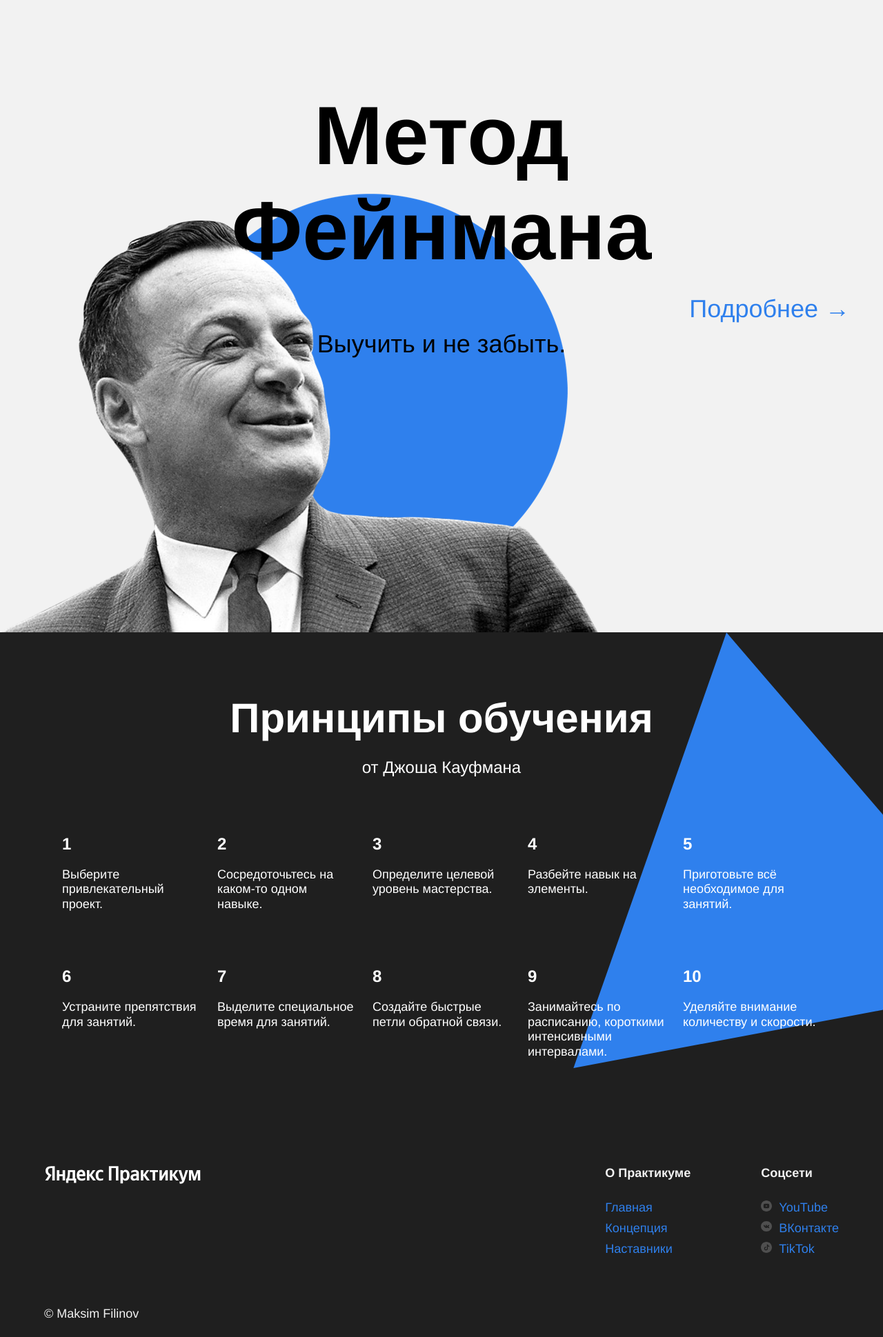
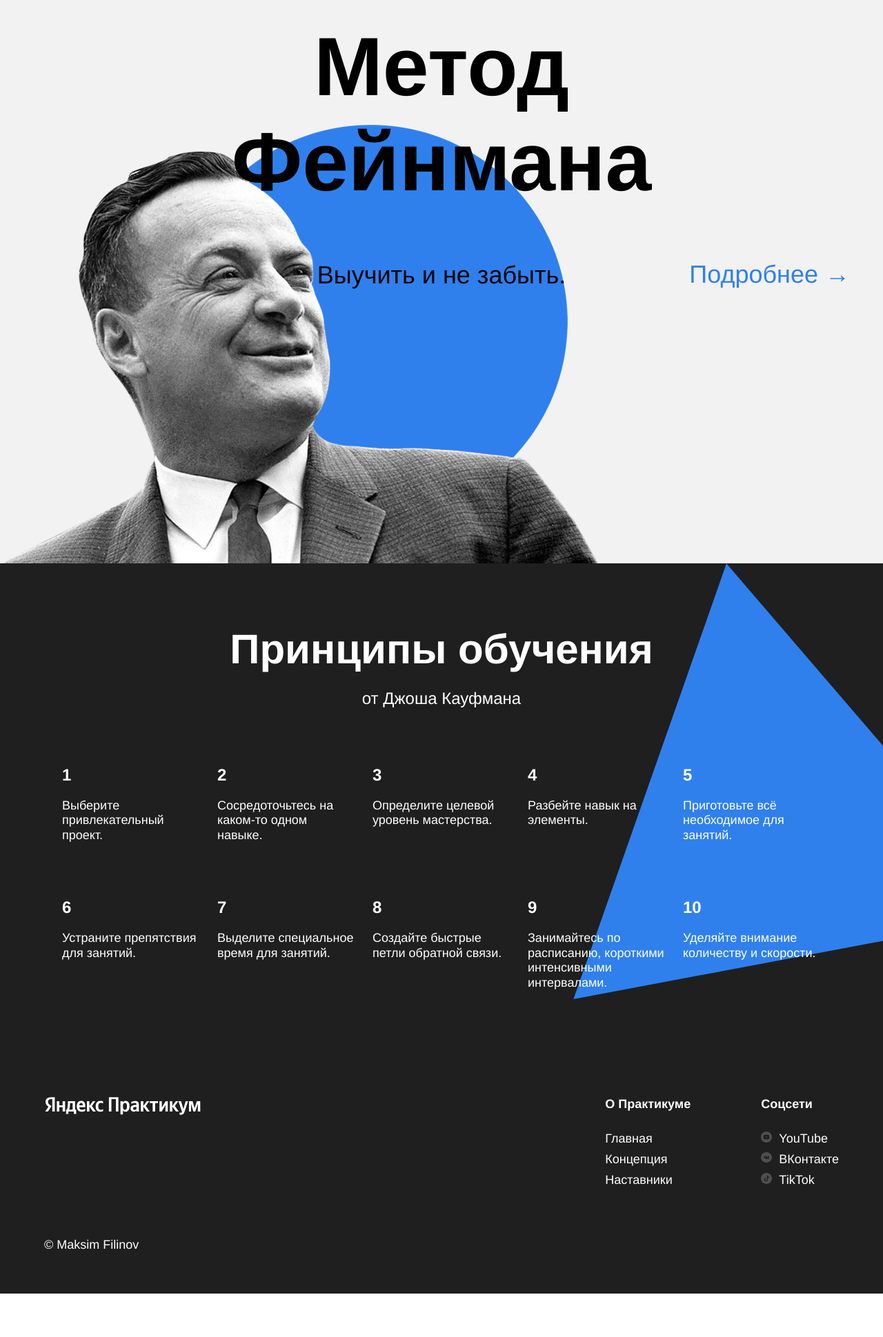
Before and after one commit to mfilinov/how-to-learn, a plain HTML site: page index.html in a window 1280 px wide. Shown: the part 2080-4019 px from the top of the page at 69% size. After the commit the page ends 3956 px from the top, so only its background shows below. Drawn offline with Linux system fonts and the light colour scheme.

Commit message:
fix 3 errors/2 review

```diff
--- a/styles/style.css
+++ b/styles/style.css
@@ -178,10 +178,11 @@
   padding-top: 100px;
   min-height: 890px;
   background: #f2f2f2 url(../images/feynman.png) no-repeat bottom left;
+  box-sizing: border-box;
 }
 
 .feynman__title {
-  margin: 100px auto 0;
+  margin: 0 auto;
   width: 648px;
   line-height: 1.15;
   font-size: 120px;
@@ -266,7 +267,7 @@
   justify-content: space-between;
   width: 90%;
   margin: 60px auto 40px;
-  color: #f2f2f2;
+  color: white;
 }
 
 .footer__column {
@@ -310,7 +311,7 @@
 }
 
 .footer__column-link {
-  color: #2f80ed;
+  color: white;
   text-decoration: none;
 }
 
```
